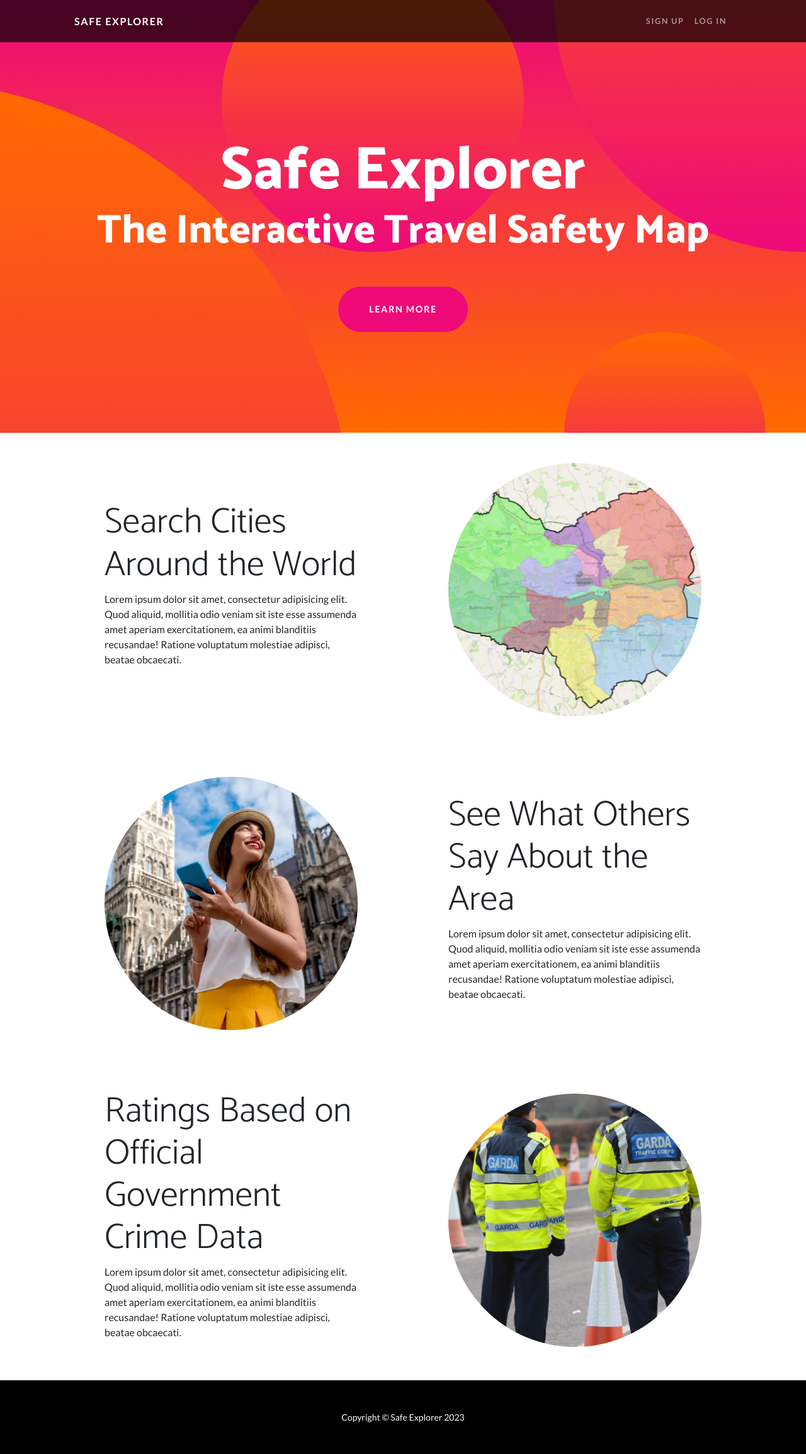
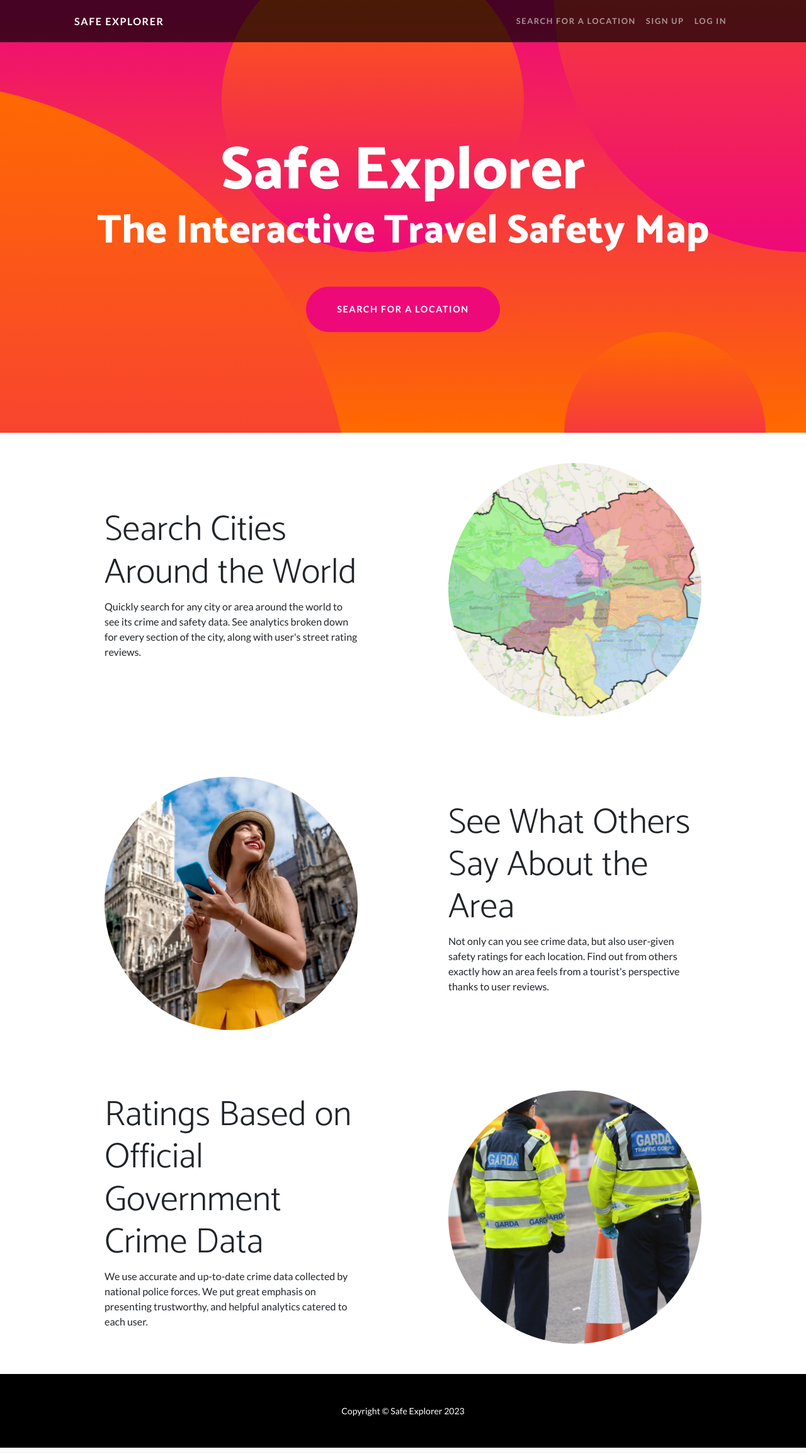
Before and after one commit to Izabela-Markiewicz/FYP-v2, a Django app: page / in a window 1280 px wide. Shown: the whole page at 63% size. Run offline with Django 4.2, Linux system fonts and the light colour scheme; some libraries are stand-ins or nearby versions.

Commit message:
Map iFrame, Grids Map Page
still to pull data - placeholders currently

```diff
--- a/areas/templates/landing.html
+++ b/areas/templates/landing.html
@@ -31,19 +31,24 @@
                 <button class="navbar-toggler" type="button" data-bs-toggle="collapse" data-bs-target="#navbarResponsive" aria-controls="navbarResponsive" aria-expanded="false" aria-label="Toggle navigation"><span class="navbar-toggler-icon"></span></button>
                 <div class="collapse navbar-collapse" id="navbarResponsive">
                     <ul class="navbar-nav ms-auto">
+                        <li class="nav-item"><a class="nav-link" href="/map">Search for a Location</a></li>
                         <li class="nav-item"><a class="nav-link" href="#!">Sign Up</a></li>
                         <li class="nav-item"><a class="nav-link" href="#!">Log In</a></li>
                     </ul>
                 </div>
             </div>
         </nav>
+
         <!-- Header-->
         <header class="masthead text-center text-white">
             <div class="masthead-content">
                 <div class="container px-5">
                     <h1 class="masthead-heading mb-0">Safe Explorer</h1>
                     <h2 class="masthead-subheading mb-0">The Interactive Travel Safety Map</h2>
-                    <a class="btn btn-primary btn-xl rounded-pill mt-5" href="#scroll">Learn More</a>
+                    <!-- Iteration 2: -->
+                    <!-- Button directing to Maps Page-->
+                    <!-- REF: Redirect URL using Django (Stackoverflow, 2017)-->
+                    <a class="btn btn-primary btn-xl rounded-pill mt-5" href="/map">Search for a Location</a>
                 </div>
             </div>
             <div class="bg-circle-1 bg-circle"></div>
@@ -62,7 +67,7 @@
                     <div class="col-lg-6 order-lg-1">
                         <div class="p-5">
                             <h2 class="display-4">Search Cities Around the World</h2>
-                            <p>Lorem ipsum dolor sit amet, consectetur adipisicing elit. Quod aliquid, mollitia odio veniam sit iste esse assumenda amet aperiam exercitationem, ea animi blanditiis recusandae! Ratione voluptatum molestiae adipisci, beatae obcaecati.</p>
+                            <p>Quickly search for any city or area around the world to see its crime and safety data. See analytics broken down for every section of the city, along with user's street rating reviews. </p>
                         </div>
                     </div>
                 </div>
@@ -79,7 +84,7 @@
                     <div class="col-lg-6">
                         <div class="p-5">
                             <h2 class="display-4">See What Others Say About the Area</h2>
-                            <p>Lorem ipsum dolor sit amet, consectetur adipisicing elit. Quod aliquid, mollitia odio veniam sit iste esse assumenda amet aperiam exercitationem, ea animi blanditiis recusandae! Ratione voluptatum molestiae adipisci, beatae obcaecati.</p>
+                            <p>Not only can you see crime data, but also user-given safety ratings for each location. Find out from others exactly how an area feels from a tourist's perspective thanks to user reviews.</p>
                         </div>
                     </div>
                 </div>
@@ -95,7 +100,7 @@
                     <div class="col-lg-6 order-lg-1">
                         <div class="p-5">
                             <h2 class="display-4">Ratings Based on Official Government Crime Data</h2>
-                            <p>Lorem ipsum dolor sit amet, consectetur adipisicing elit. Quod aliquid, mollitia odio veniam sit iste esse assumenda amet aperiam exercitationem, ea animi blanditiis recusandae! Ratione voluptatum molestiae adipisci, beatae obcaecati.</p>
+                            <p>We use accurate and up-to-date crime data collected by national police forces. We put great emphasis on presenting trustworthy, and helpful analytics catered to each user.</p>
                         </div>
                     </div>
                 </div>
@@ -120,5 +125,8 @@
             https://citronarabiaholidays.com/blog/
 
 
+Iteration 2:
+    Stackoverflow (2017). How to make a button-click redirect to another URL, in Django? [online] Stack Overflow. Available at: https://stackoverflow.com/questions/46565460/how-to-make-a-button-click-redirect-to-another-url-in-django [Accessed 23 Nov. 2023].
 
+‌
 -->
--- a/project/urls.py
+++ b/project/urls.py
@@ -25,7 +25,7 @@ urlpatterns = [
     path('admin/', admin.site.urls), # Iteration 1
     path('', include('users.urls')), # Environment
     path('', include('areas.urls')), # Iteration 1
-    path('areas/', include('areas.urls')), # Iteration 1
+
 ]
 
 # Setting directory for 'static' folder for images, css, js, etc.
```
Also changed, not shown: areas/templates/map.html (+13 -7 lines), README.txt.
